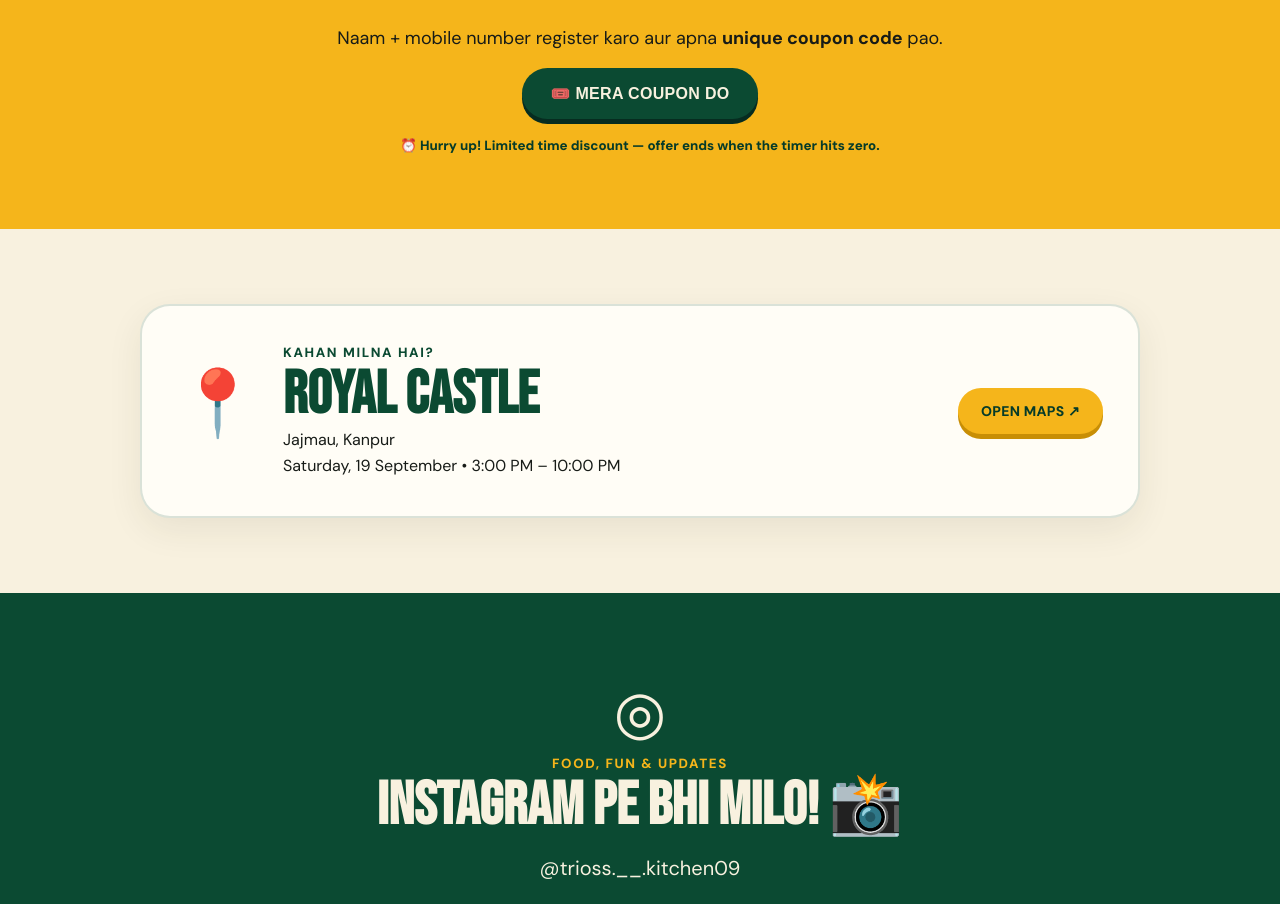
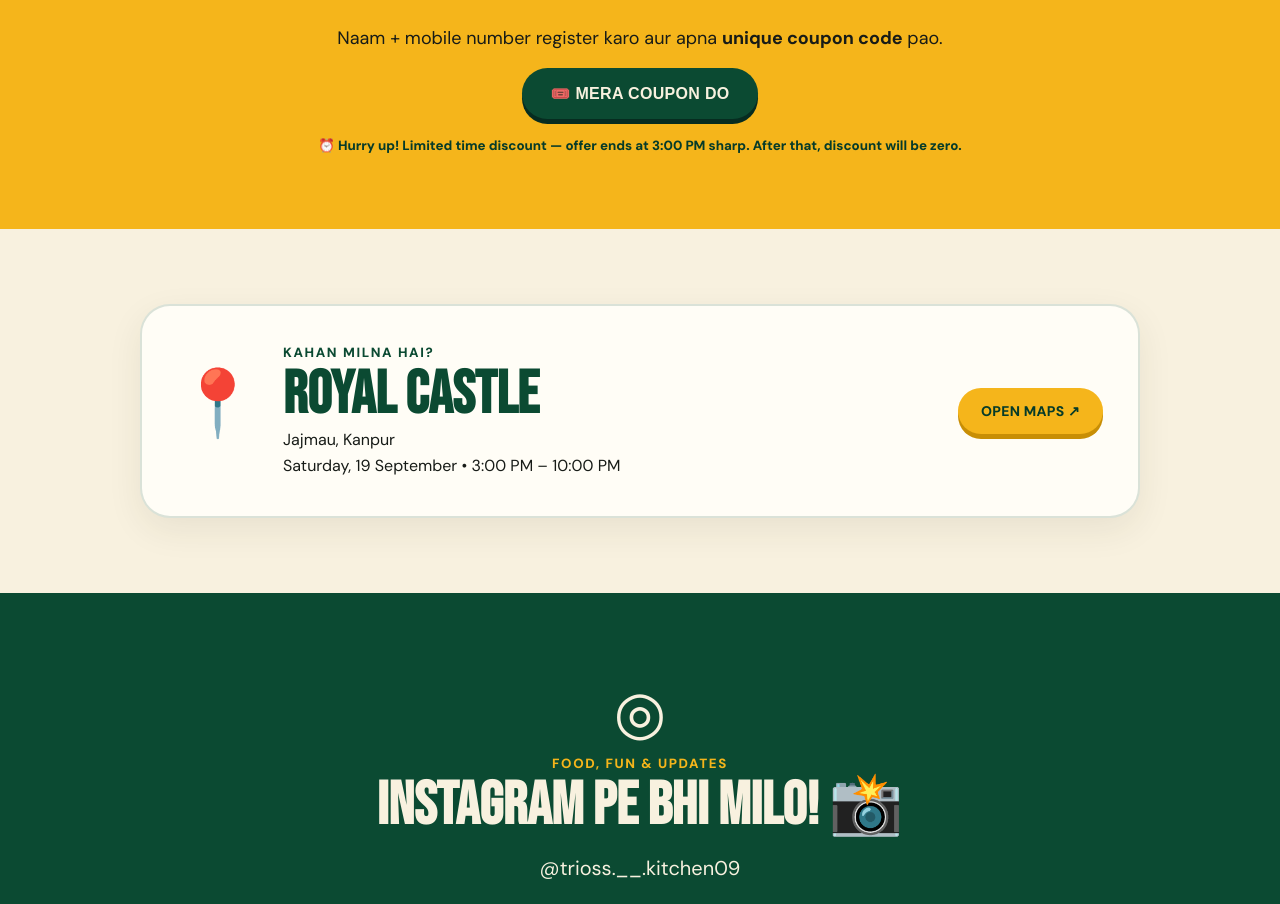
Before and after one commit to mohd-hassaan/trios-kitchen, a React (Vite) app: page / in a window 1280 px wide. Shown: the part 2361-3265 px from the top of the page. Built offline with nearby package versions, Linux system fonts and the light colour scheme.

Commit message:
time changed

```diff
--- a/src/main.jsx
+++ b/src/main.jsx
@@ -235,7 +235,7 @@ function App() {
               </button>
 
               <small>
-                ⏰ Hurry up! Limited time discount — offer ends when the timer hits
+                ⏰ Hurry up! Limited time discount — offer ends at 3:00 PM sharp. After that, discount will be
                 zero.
               </small>
             </>
```
